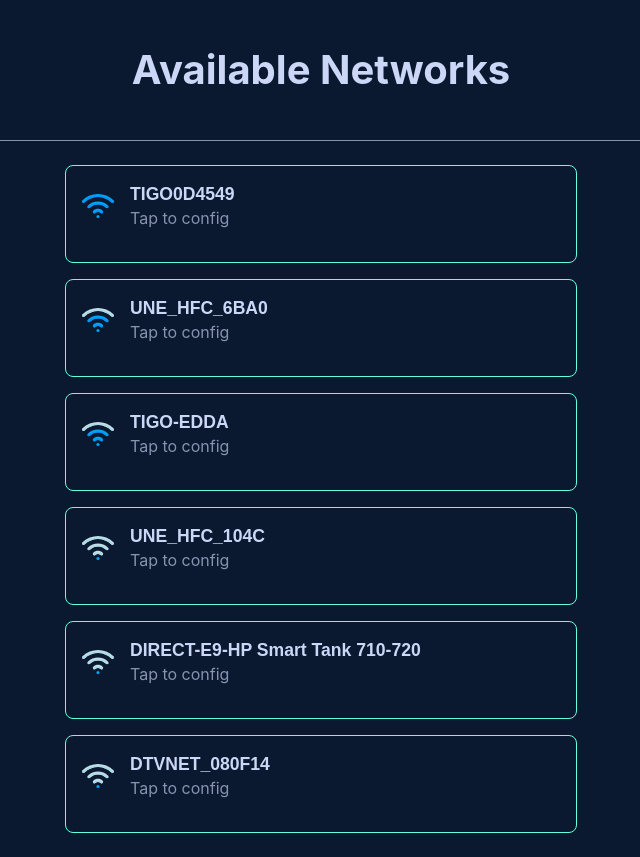
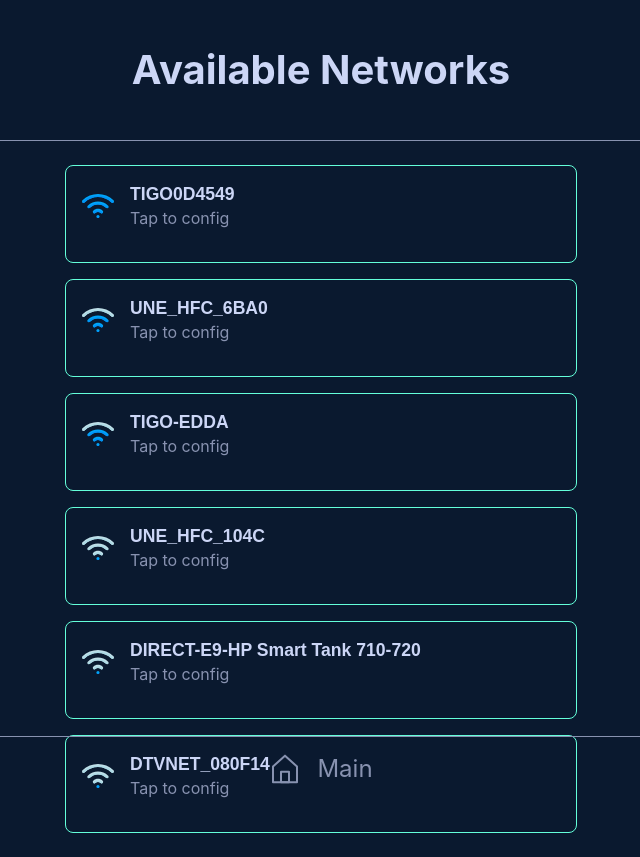
Before and after one commit to cmarioep/SoftAP-EEPROM-Manager, a React (Vite) app in the folder Front end/: page /wificonfig in a window 1280 px wide. Shown: the whole page, without its empty margins (319-959 px from the left). Built offline with nearby package versions, Linux system fonts and the light colour scheme.

Commit message:
Feature: TapBar

```diff
--- /dev/null
+++ b/Front end/src/components/TapBar.jsx
@@ -0,0 +1,16 @@
+import { HomeIcon } from "../components/icons";
+
+import '../styles/components/_TapBar.scss';
+
+export const TapBar = () => {
+
+    return (
+        <nav className="tapBar" >
+            <div className="tapBar-icon">
+                <HomeIcon className="tapBar-icon"/>
+                <p>Main</p>
+            </div>
+        </nav>
+    )
+
+}
--- a/Front end/src/components/icons/HomeIcon.jsx
+++ b/Front end/src/components/icons/HomeIcon.jsx
@@ -1,31 +1,32 @@
 
 export const HomeIcon = (props) => (
-  <svg xmlns="http://www.w3.org/2000/svg" width={40} height={40} {...props}>
+
+  <svg xmlns="http://www.w3.org/2000/svg" width={32} height={32} {...props}>
     <path
       style={{
         fill: "none",
-        strokeWidth: 2,
+        strokeWidth: 1.5,
         strokeLinecap: "round",
         strokeLinejoin: "round",
-        stroke: "#000",
+        stroke: "#8892b0",
         strokeOpacity: 1,
         strokeMiterlimit: 4,
       }}
-      d="M3 10.181v11.82h18V10.18L12 2Zm0 0"
-      transform="scale(1.66667)"
+      d="M3 10.18V22h18V10.181L12 2Zm0 0"
+      transform="scale(1.33333)"
     />
     <path
       style={{
         fill: "none",
-        strokeWidth: 2,
+        strokeWidth: 1.5,
         strokeLinecap: "round",
         strokeLinejoin: "round",
-        stroke: "#000",
+        stroke: "#8892b0",
         strokeOpacity: 1,
         strokeMiterlimit: 4,
       }}
-      d="M9 14h6v8H9Zm0 0"
-      transform="scale(1.66667)"
+      d="M9 14.001h6v7.998H9Zm0 0"
+      transform="scale(1.33333)"
     />
   </svg>
 )
--- a/Front end/src/pages/NodeConfig.jsx
+++ b/Front end/src/pages/NodeConfig.jsx
@@ -11,7 +11,7 @@
                 <h1>General Config</h1>
             </header>
 
-            <div className="app-container-items border-top">
+            <div className="app-container-items">
                 <div className="app-container-items-generalinfo">
                     <p><span className="app-container-items-generalinfo-label">SSID:</span>
                         <span className="app-container-items-generalinfo-info">{NodeInfo.ssid}</span> </p>
--- a/Front end/src/pages/WifiConfig.jsx
+++ b/Front end/src/pages/WifiConfig.jsx
@@ -1,5 +1,6 @@
+import { listOfNetworks } from "../FakeData";
 import { NetworkItem } from "../components/NetworkItem";
-import { listOfNetworks } from "../FakeData";
+import { TapBar } from "../components/TapBar";
 
 
 export const WifiConfig = () => {
@@ -12,7 +13,7 @@
                 <h1>Available Networks</h1>
             </header>
 
-            <ul className="app-container-items border-top">
+            <ul className="app-container-items">
                 {
                     listOfNetworks.map(Network =>
                         <NetworkItem
@@ -23,8 +24,10 @@
                 }
             </ul>
 
+            <TapBar />
 
         </div>
+
     )
 
 }
--- a/Front end/src/styles/components/_NetworkItem.scss
+++ b/Front end/src/styles/components/_NetworkItem.scss
@@ -28,13 +28,12 @@
         align-items: center;
 
         width: 100%;
-        // border: 1px solid rgb(192, 63, 190);
     }
 
 
     &__info {
         margin-bottom: 1rem;
-        // border: 1px solid rgb(192, 63, 190);
+
 
         &__icon {
             display: flex;
--- /dev/null
+++ b/Front end/src/styles/components/_TapBar.scss
@@ -0,0 +1,30 @@
+.tapBar {
+    position: fixed;
+    bottom: 0;
+    left: 0;
+
+    display: flex;
+    justify-content: center;
+    align-items: center;
+
+    width: 100%;
+    height: 4rem;
+    border-top: 0.5px solid #8892b0;
+
+    &-icon {
+        display: flex;
+        justify-content: center;
+        align-items: center;
+
+        height: 2rem;
+
+        p {
+            margin-left: 1rem;
+
+            font-size: 1.5rem;
+            color: #8892b0;
+            // font-weight: bold;
+        }
+    }
+
+}
--- a/Front end/src/styles/layout/_layout.scss
+++ b/Front end/src/styles/layout/_layout.scss
@@ -27,6 +27,7 @@
         width: 100%;
         height: 100%;
         padding: 1rem 0;
+        border-top: 0.5px solid #8892b0;
 
 
         &-generalinfo {
--- a/Front end/src/styles/layout/_utilityClasses.scss
+++ b/Front end/src/styles/layout/_utilityClasses.scss
@@ -8,11 +8,6 @@
 }
 
 
-.border-top {
-    border-top: 0.5px solid #8892b0;
-}
-
-
 .justify-center {
     justify-content: center;
 }
```
